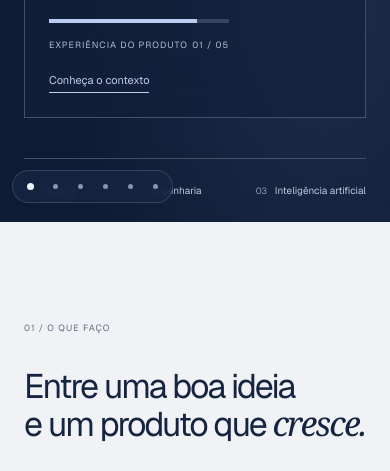
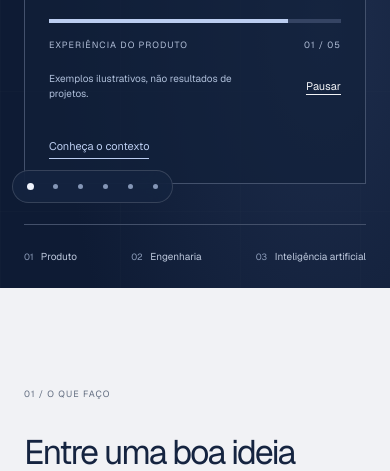
Before and after one commit to developerluizgois/developerluizgois, a website built with Vite: page index.html in a window 390 px wide. Shown: the part 629-1100 px from the top of the page. Built offline with nearby package versions, Linux system fonts and the light colour scheme.

Commit message:
Keep rotating metric content full width on mobile

```diff
--- a/src/styles/main.css
+++ b/src/styles/main.css
@@ -1019,3 +1019,4 @@ fieldset { border: 0; margin: 0; padding: 0; min-width: 0; }
 .closing-word { margin-bottom: 0; overflow: hidden; padding-bottom: .08em; }
 .footer-bottom { position: relative; margin-top: 28px; padding-bottom: 64px; }
 @media (prefers-reduced-motion: reduce) { .metric-content { transition: none; } }
+.metric-content, .metric-disclosure { grid-column: 1 / -1; }
```
